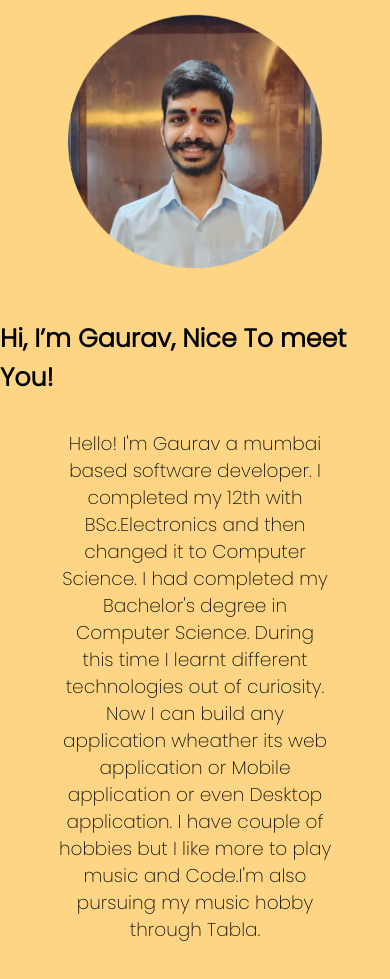
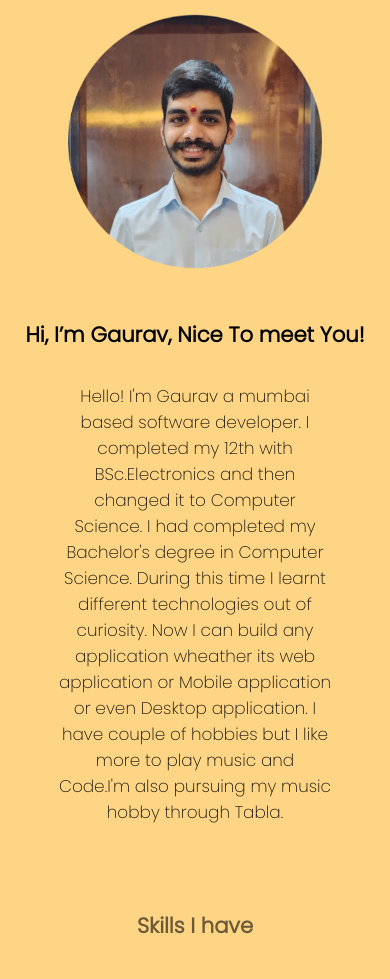
Before and after one commit to GauravDhawale/UIPortfolio, a plain HTML site: page Pages/About.html in a window 390 px wide. Shown: the part 121-1100 px from the top of the page. Drawn offline with Linux system fonts and the light colour scheme.

Commit message:
Update About.css

```diff
--- a/Style/About.css
+++ b/Style/About.css
@@ -91,15 +91,18 @@ button {
         width: 30vh;
     }
     #about h2{
-        font-size: 3vh;
+        font-size: 2.5vh;
     }
     #about p{
-        font-size: 2.2vh;
+        font-size: 2vh;
     }
     #skills div{
         height: 80px;
         width: 80px;
         font-size: 12px;
     }
+    .footer{
+        font-size: 0.7rem;
+    }
 }
 /*# sourceMappingURL=About.css.map */
```
